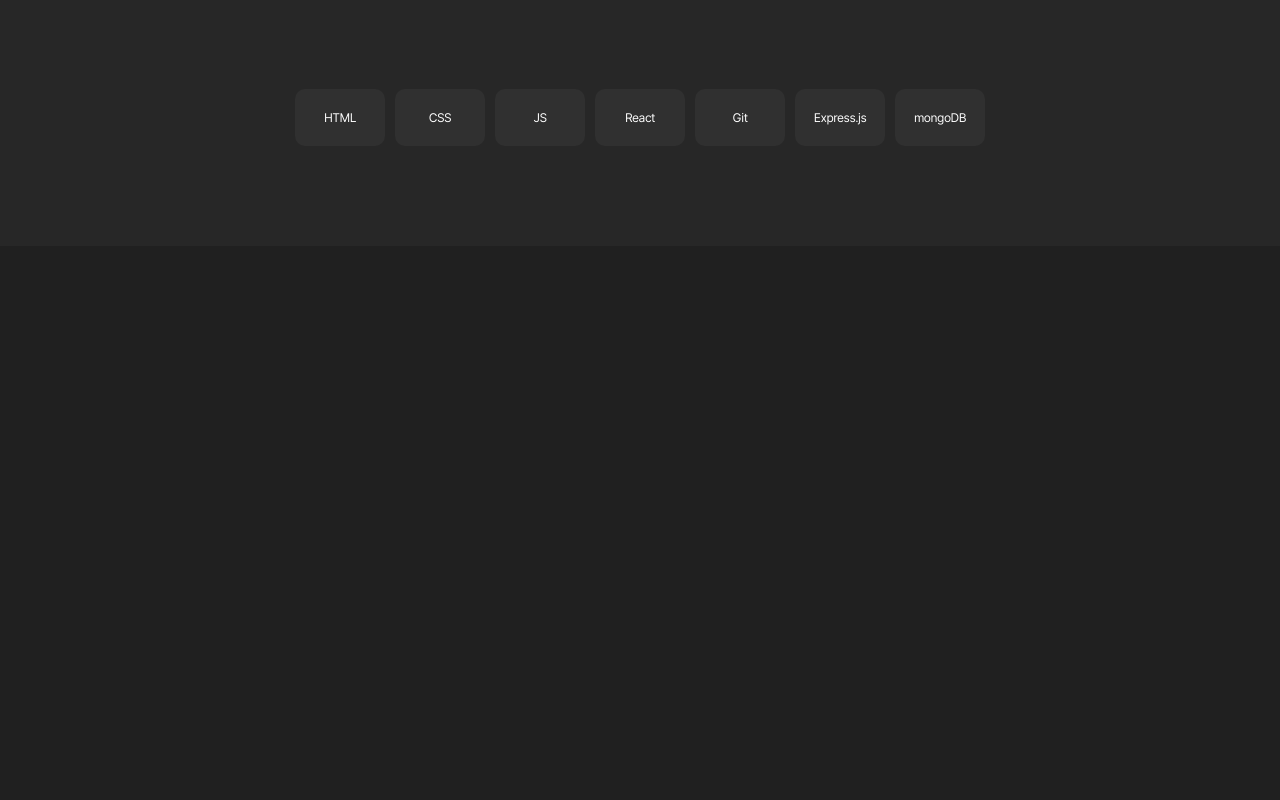
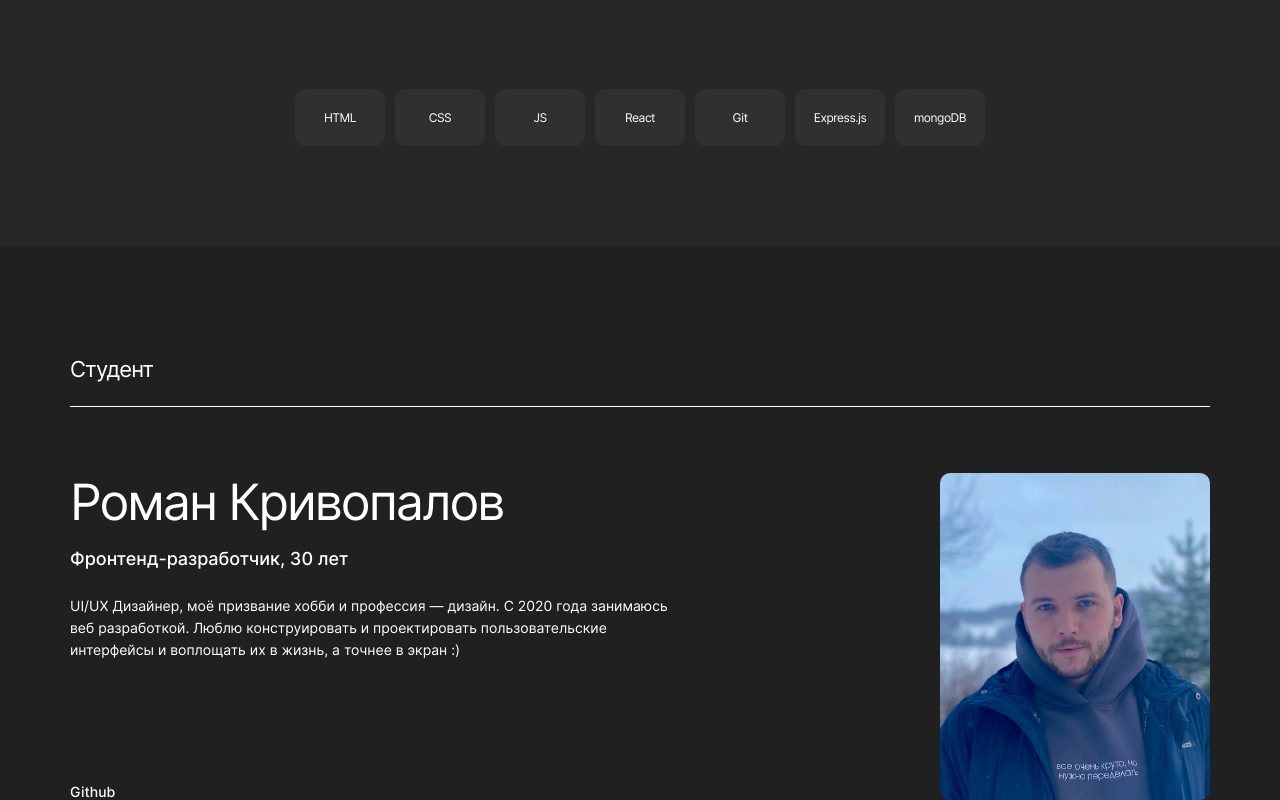
Before and after one commit to romankrivopalov/movies-explorer-frontend, a React (Create React App) app: page / in a window 1280 px wide. Shown: the part 1534-2334 px from the top of the page. Before the commit the page ends 1780 px from the top, so only its background shows below. Built offline with nearby package versions, Linux system fonts and the light colour scheme.

Commit message:
create Student component

```diff
--- a/src/components/Main/Main.js
+++ b/src/components/Main/Main.js
@@ -1,6 +1,7 @@
 import Promo from "./Promo/Promo.js";
 import Project from "./Project/Project.js";
 import Techno from "./Techo/Techno.js";
+import Student from "./Student/Student.js";
 
 function Main() {
   return (
@@ -8,6 +9,7 @@ function Main() {
       <Promo/>
       <Project/>
       <Techno/>
+      <Student/>
     </div>
   )
 }
--- /dev/null
+++ b/src/components/Main/Student/Student.css
@@ -0,0 +1,136 @@
+.student {
+  margin: 70px 14px 0 14px;
+}
+
+.student__wrapper {
+  padding: 60px 0 0 0;
+  display: flex;
+  flex-direction: column;
+  gap: 40px;
+}
+
+.student__photo {
+  margin: 0;
+  padding: 0;
+  width: 100%;
+  height: 352px;
+  object-fit: cover;
+  border-radius: 10px;
+}
+
+.student__column {
+  display: block;
+}
+
+.student__title {
+  margin: 0;
+  padding: 0;
+  font-size: 30px;
+  line-height: 36px;
+  font-weight: 400;
+  letter-spacing: -0.04em;
+}
+
+.student__subtitle {
+  margin: 0;
+  padding: 20px 0 0 0;
+  font-size: 11px;
+  line-height: 16px;
+  font-weight: 500;
+}
+
+.student__text {
+  margin: 0;
+  padding: 20px 0 0 0;
+  font-size: 11px;
+  line-height: 16px;
+  font-weight: 400;
+}
+
+.student__link {
+  margin: 0;
+  padding: 40px 0 0 0;
+  display: block;
+  font-size: 14px;
+  line-height: 17px;
+  font-weight: 500;
+  color: var(--color-white);
+  text-decoration: none;
+}
+
+@media screen and (min-width: 768px) {
+  .student {
+    margin: 90px 50px 0 50px;
+  }
+
+  .student__wrapper {
+    padding-top: 66px;
+    flex-direction: row-reverse;
+    justify-content: space-between;
+    gap: 49px;
+  }
+
+  .student__photo {
+    width: 255px;
+    height: 307px;
+  }
+
+  .student__column {
+    display: grid;
+    grid-template-rows: repeat(3, auto) 1fr;
+  }
+
+  .student__title {
+    font-size: 40px;
+    line-height: 40px;
+  }
+
+  .student__subtitle {
+    padding-top: 16px;
+    font-size: 12px;
+    line-height: 18px;
+  }
+
+  .student__text {
+    font-size: 12px;
+    line-height: 18px;
+  }
+
+  .student__link {
+    padding-top: 20px;
+    align-self: flex-end;
+  }
+}
+
+@media screen and (min-width: 1280px) {
+  .student {
+    margin: 110px auto 0 auto;
+    width: 1140px;
+  }
+
+  .student__wrapper {
+    gap: 270px;
+  }
+
+  .student__photo {
+    width: 270px;
+    height: 327px;
+  }
+
+  .student__title {
+    font-size: 50px;
+    line-height: 58px;
+  }
+
+  .student__subtitle {
+    padding-top: 18px;
+    font-size: 18px;
+    line-height: 20px;
+  }
+
+  .student__text {
+    padding-top: 26px;
+    font-size: 14px;
+    line-height: 22px;
+  }
+}
--- /dev/null
+++ b/src/components/Main/Student/Student.js
@@ -0,0 +1,55 @@
+import SectionTitle from '../SectionTitle/SectionTitle.js';
+import studentPhoto from '../../../images/student.jpg';
+import { birthDate } from '../../../utils/constants.js';
+
+function Student() {
+  function getAge({ birthDate, dateTitles }) {
+    const nowDate = new Date(),
+          addOne = nowDate.getMonth() - birthDate.getMonth() >= 0
+                   && nowDate.getDate() - birthDate.getDate() >= 0,
+          diff = nowDate.getFullYear() - birthDate.getFullYear(),
+          res = diff - 1 + (addOne ? 1 : 0);
+
+    return `${res} ${
+      dateTitles[
+        res % 10 === 1 && res % 100 !== 11
+        ? 0
+        : res % 10 >= 2 && res % 10 <= 4 && (res % 100 < 10 || res % 100 >= 20)
+        ? 1
+        : 2
+      ]
+    }`
+  }
+
+  return (
+    <section className="student">
+      <SectionTitle title="Студент"/>
+      <div className="student__wrapper">
+        <img
+          className="student__photo"
+          alt="Большой и добрый человек в худи с надписью 'все очень круто, но нужно переделать'"
+          src={studentPhoto}/>
+        <div className="student__column">
+          <h3 className="student__title">
+            Роман Кривопалов
+          </h3>
+          <p className="student__subtitle">
+            Фронтенд-разработчик, {getAge(birthDate)}
+          </p>
+          <p className="student__text">
+            UI/UX Дизайнер, моё призвание хобби и&nbsp;профессия&nbsp;&mdash; дизайн. С&nbsp;2020 года занимаюсь веб разработкой. Люблю конструировать и&nbsp;проектировать пользовательские интерфейсы и&nbsp;воплощать их&nbsp;в&nbsp;жизнь, а&nbsp;точнее в&nbsp;экран :)
+          </p>
+          <a
+            href='https://github.com/romankrivopalov'
+            target='_blank'
+            rel="noopener noreferrer"
+            className="student__link">
+            Github
+          </a>
+        </div>
+      </div>
+    </section>
+  )
+}
+
+export default Student;
--- a/src/index.css
+++ b/src/index.css
@@ -11,3 +11,4 @@
 @import url('./components/Main/SectionTitle/SectionTitle.css');
 @import url('./components/Main/Project/Project.css');
 @import url('./components/Main/Techo/Techno.css');
+@import url('./components/Main/Student/Student.css');
```
Also changed, not shown: src/images/student.jpg (added).
